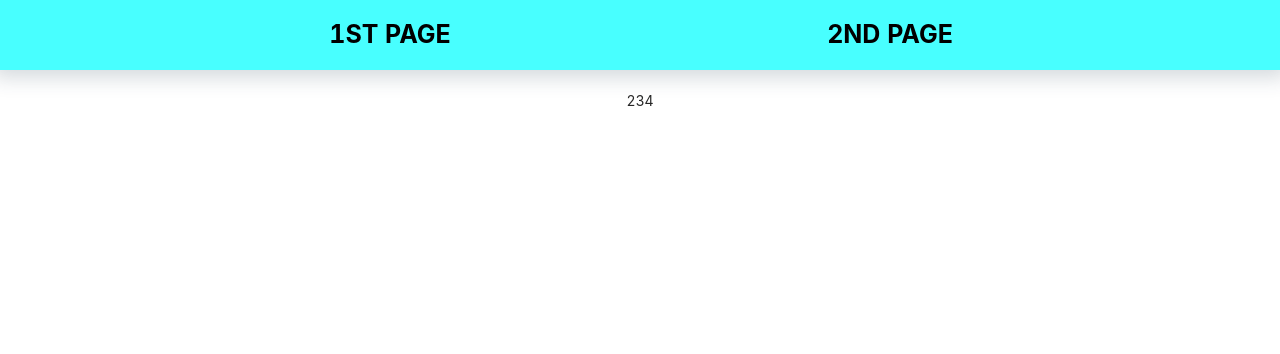
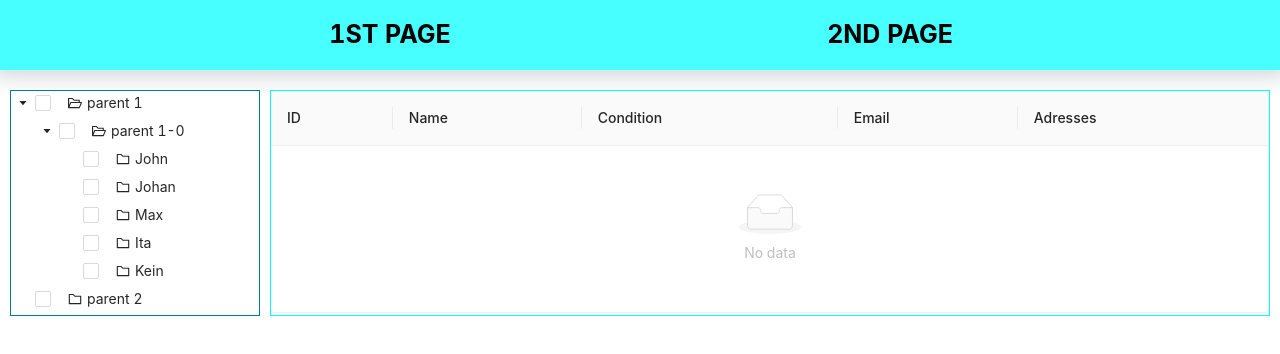
Before and after one commit to DillistoneFav/sedmax-Test, a React (Create React App) app: page /second-page in a window 1280 px wide. Shown: the top 354 px of the page. Built offline with nearby package versions, Linux system fonts and the light colour scheme; the HTML template or start-up script is replaced by a standard one.

Commit message:
second page is ready, bug with parent nodes still there

```diff
--- a/src/App.css
+++ b/src/App.css
@@ -6,3 +6,7 @@
   align-items: center;
   justify-content: center;
 }
+
+.ant-tree.ant-tree-block-node .ant-tree-list-holder-inner .ant-tree-node-content-wrapper {
+  flex: unset !important;
+}
--- a/src/components/Pages/FirstPage/FirstPage.jsx
+++ b/src/components/Pages/FirstPage/FirstPage.jsx
@@ -23,10 +23,10 @@ const FirstPage = () => {
     }
 
     const columns = [
-        { title: 'ID', dataIndex: 'ID', key: 'ID' },
+        { title: 'ID', dataIndex: 'key', key: 'key' },
         {
             title: 'Name',
-            dataIndex: 'Name',
+            dataIndex: 'title',
             key: 'Name' ,
             render: (item) => <a onClick={() => goToName(item)}>{item}</a>
         },
@@ -41,7 +41,7 @@ const FirstPage = () => {
             title: 'Adresses',
             dataIndex: 'Adresses',
             key: 'Adresses',
-            render: (item) => item + ' '
+            render: (item) => item.join(', ')
         },
     ];
 
@@ -50,7 +50,6 @@ const FirstPage = () => {
             <Table
                 columns={columns}
                 dataSource={data}
-                rowKey="ID"
             />
         </div>
     );
--- a/src/components/Pages/FirstPage/UserPageExactly/UserPageExactly.jsx
+++ b/src/components/Pages/FirstPage/UserPageExactly/UserPageExactly.jsx
@@ -1,4 +1,4 @@
-import React, { useEffect } from 'react';
+import React from 'react';
 import { useParams } from 'react-router-dom';
 import { getData } from '../../../../store/functions'
 import classes from './UserPageExactly.module.css';
@@ -8,13 +8,13 @@ const UserPageExactly = () => {
     const data = getData();
 
     const result = data.find(object => {
-        return object.Name === params.id;
+        return object.title === params.id;
     });
 
     return (
         <div className={classes.optionsArray}>
-            <span className={classes.listItem}>ID: {result.ID}</span>
-            <span className={classes.listItem}>Name: {result.Name}</span>
+            <span className={classes.listItem}>ID: {result.key}</span>
+            <span className={classes.listItem}>Name: {result.title}</span>
             <span className={classes.listItem}>Condition: {result.Condition ? "true" : "false"}</span>
             <span className={classes.listItem}>Email: {result.Email}</span>
             <span className={classes.listItem}>Adresses: {result.Adresses.join(', ')}</span>
--- a/src/components/Pages/SecondPage/SecondPage.jsx
+++ b/src/components/Pages/SecondPage/SecondPage.jsx
@@ -1,9 +1,93 @@
-import React from 'react';
+/* eslint-disable jsx-a11y/anchor-is-valid */
+import React, { useCallback, useEffect, useState } from 'react';
+import { useNavigate } from 'react-router-dom';
+import classes from './SecondPage.module.css';
+import { Tree, Table } from 'antd';
+import 'antd/dist/antd.css';
+import { getTree, getData } from '../../../store/functions';
 
 const SecondPage = () => {
+    const { DirectoryTree } = Tree;
+
+    const router = useNavigate();
+
+    const [newData, setNewData] = useState([]);
+    const [hasData, setHasData] = useState(true);
+    const [name, setName] = useState('');
+
+    const treeData = getTree();
+    const data = getData();
+    treeData[0].children[0].children = data;
+
+    const goToName = (name) => {
+        setName(name);
+        router(`/first-page/${name}`);
+    }
+
+    useEffect(() => {
+
+    }, [newData])
+
+
+
+    const columns = [
+        { title: 'ID', dataIndex: 'key', key: 'key' },
+        {
+            title: 'Name',
+            dataIndex: 'title',
+            key: 'Name' ,
+            render: (item) => <a onClick={() => goToName(item)}>{item}</a>
+        },
+        {
+            title: 'Condition',
+            dataIndex: 'Condition',
+            key: 'Condition',
+            render: (bool) => bool ? "true" : "false"
+        },
+        { title: 'Email', dataIndex: 'Email', key: 'Email', },
+        {
+            title: 'Adresses',
+            dataIndex: 'Adresses',
+            key: 'Adresses',
+            render: (item) => item + ' '
+        },
+    ];
+
+    const onSelect = (selectedKeys, info) => {
+        console.log('selected', selectedKeys, info);
+    };
+
+    useEffect(() => {
+
+    })
+
+    const onCheck = (checkedKeys, info) => {
+        console.log(info);
+        setNewData(info.checkedNodes);
+        console.log(newData);
+    }
+
+
     return (
-        <div>
-            234
+        <div className={classes.secondPage}>
+            <div className={classes.treeComp}>
+                <DirectoryTree
+                    defaultExpandedKeys={['parent 1-0']}
+                    onSelect={onSelect}
+                    treeData={treeData}
+                    onCheck={onCheck}
+                    checkable
+                />
+            </div>
+            <div className={classes.tableComp}>
+            {hasData ?
+                <Table
+                    columns={columns}
+                    dataSource={newData}
+                />
+                : <h1>Выберите данные в дереве!</h1>
+            }
+            </div>
         </div>
     );
 };
--- a/src/components/Pages/SecondPage/SecondPage.module.css
+++ b/src/components/Pages/SecondPage/SecondPage.module.css
@@ -0,0 +1,21 @@
+.secondPage{
+    width: 100%;
+    display: flex;
+    padding: 0 10px;
+}
+
+.treeComp{
+    width: 20%;
+    border: 1px solid teal;
+}
+
+.tableComp{
+    width: 80%;
+    border: 1px solid cyan;
+    margin-left: 10px;
+}
+
+.ant-tree.ant-tree-block-node .ant-tree-list-holder-inner .ant-tree-node-content-wrapper {
+    flex: 0 !important;
+    align-items: flex-start !important;
+}
--- a/src/store/data.json
+++ b/src/store/data.json
@@ -1,35 +1,35 @@
 [
     {
-        "ID": 1,
-        "Name": "John",
+        "key": 1,
+        "title": "John",
         "Condition": true,
         "Email": "John@example.com",
         "Adresses": ["Moscow"]
     },
     {
-        "ID": 2,
-        "Name": "Johan",
+        "key": 2,
+        "title": "Johan",
         "Condition": true,
         "Email": "Johan@example.com",
         "Adresses": ["Moscow", "SPB", "Oslow"]
     },
     {
-        "ID": 3,
-        "Name": "Max",
+        "key": 3,
+        "title": "Max",
         "Condition": false,
         "Email": "Max@example.com",
         "Adresses": ["Vologda", "SPB"]
     },
     {
-        "ID": 4,
-        "Name": "Ita",
+        "key": 4,
+        "title": "Ita",
         "Condition": true,
         "Email": "Ita@example.com",
         "Adresses": ["Moskow", "Leningrad", "SPB", "NewYork"]
     },
     {
-        "ID": 5,
-        "Name": "Kein",
+        "key": 5,
+        "title": "Kein",
         "Condition": false,
         "Email": "Kein@example.com",
         "Adresses": ["SPB", "Krasnodar", "Kaluga"]
--- a/src/store/functions.js
+++ b/src/store/functions.js
@@ -1,5 +1,10 @@
 import tableData from './data.json';
+import tree from './tree.json';
 
 export const getData = () => {
-    return JSON.parse(JSON.stringify(tableData))
+    return JSON.parse(JSON.stringify(tableData));
 }
+
+export const getTree = () => {
+    return JSON.parse(JSON.stringify(tree));
+}
--- /dev/null
+++ b/src/store/tree.json
@@ -0,0 +1,18 @@
+[
+    {
+        "title": "parent 1",
+        "key": "parent 1",
+        "children": [
+          {
+            "title": "parent 1-0",
+            "key": "parent 1-0",
+            "children": []
+          }
+        ]
+    },
+    {
+        "title": "parent 2",
+        "key": "parent 2",
+        "children": []
+    }
+]
```
